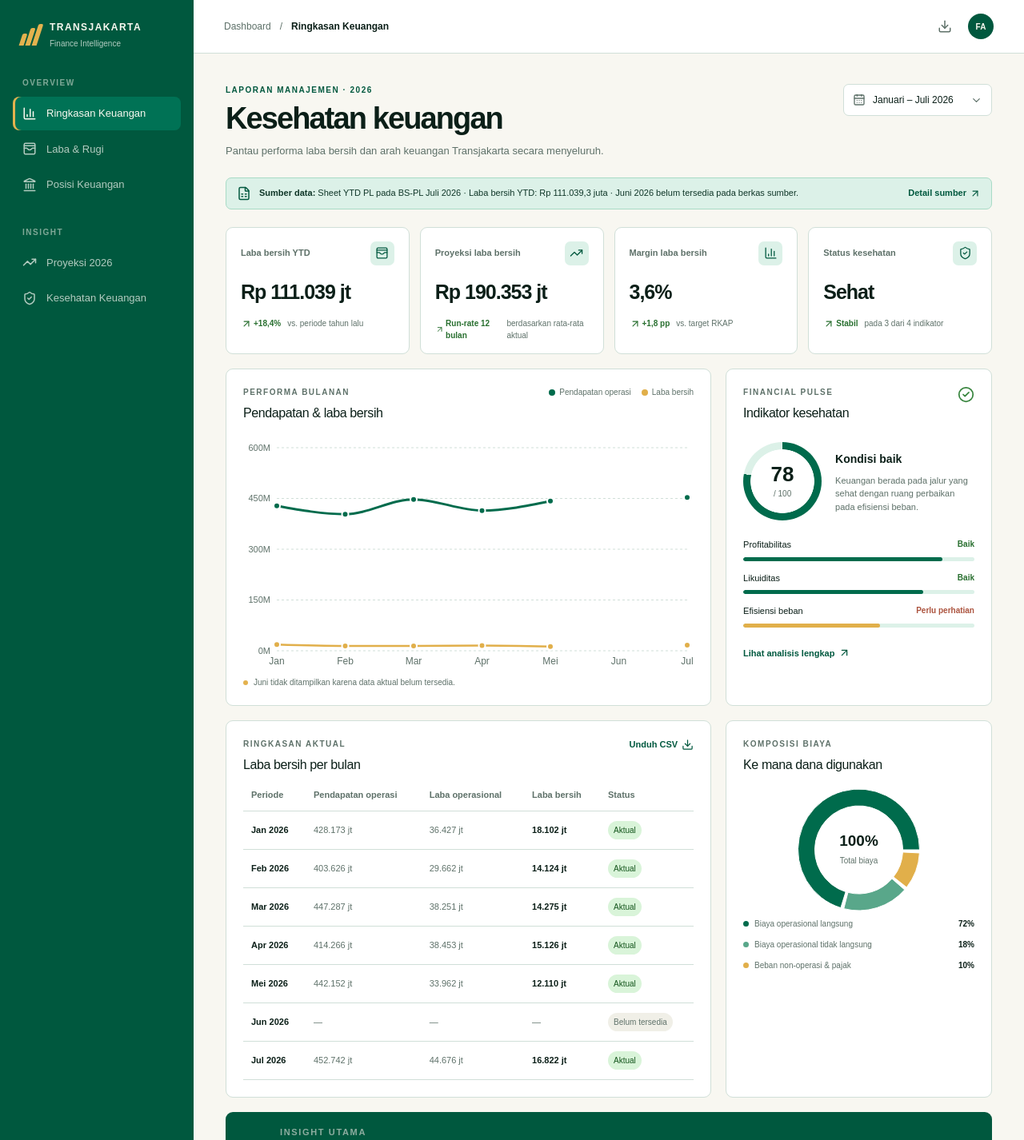
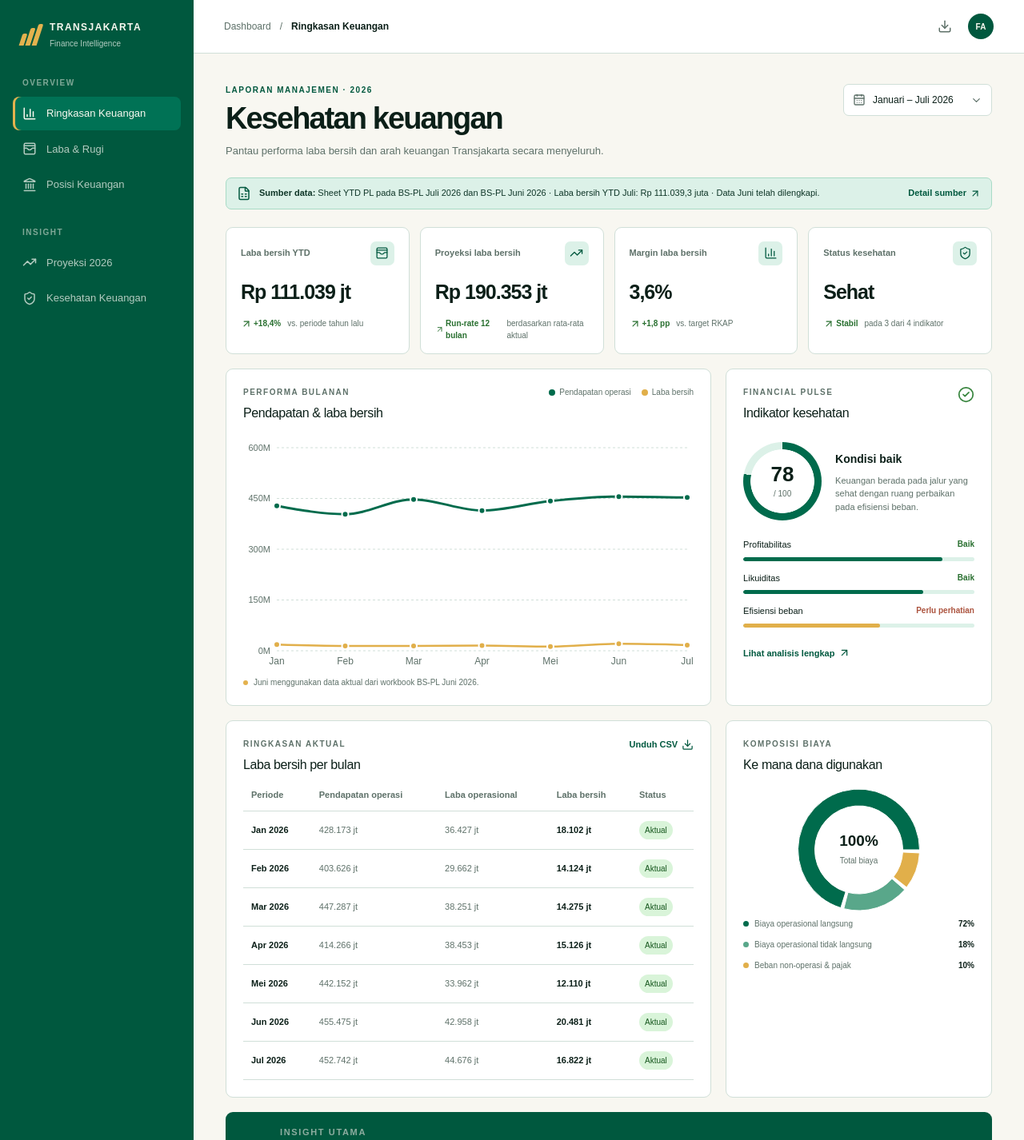
Before and after one commit to edgarn89-sudo/DashboardKeuanganTJ2026, a Next.js app: page / in a window 1280 px wide. Shown: the top 1426 px of the page at 80% size. Built offline with nearby package versions, Linux system fonts and the light colour scheme.

Commit message:
feat: update June financial data and source notes
Co-authored-by: edgarn89-sudo <285858276+edgarn89-sudo@users.noreply.github.com>

```diff
--- a/app/page.tsx
+++ b/app/page.tsx
@@ -40,7 +40,7 @@ const monthlyData = [
   { month: 'Mar', revenue: 447287, net: 14275, operating: 38251, source: 'Aktual' },
   { month: 'Apr', revenue: 414266, net: 15126, operating: 38453, source: 'Aktual' },
   { month: 'Mei', revenue: 442152, net: 12110, operating: 33962, source: 'Aktual' },
-  { month: 'Jun', revenue: null, net: null, operating: null, source: 'Belum tersedia' },
+  { month: 'Jun', revenue: 455475, net: 20481, operating: 42958, source: 'Aktual' },
   { month: 'Jul', revenue: 452742, net: 16822, operating: 44676, source: 'Aktual' },
 ]
 
@@ -104,11 +104,11 @@ export default function Page() {
         <header className="topbar"><button className="mobile-menu" onClick={() => setMenuOpen(true)} aria-label="Buka menu"><Menu size={20} /></button><div className="breadcrumb"><span>Dashboard</span><span>/</span><strong>Ringkasan Keuangan</strong></div><div className="top-actions"><button className="icon-button" aria-label="Unduh laporan"><Download size={18} /></button><div className="top-avatar">FA</div></div></header>
         <div className="content-wrap">
           <div className="page-heading"><div><p className="eyebrow">LAPORAN MANAJEMEN · 2026</p><h1>Kesehatan keuangan</h1><p className="subtitle">Pantau performa laba bersih dan arah keuangan Transjakarta secara menyeluruh.</p></div><div className="period-control"><CalendarDays size={16} /><select value={period} onChange={(event) => setPeriod(event.target.value)} aria-label="Pilih periode"><option>Januari – Juli 2026</option><option>Januari – Mei 2026</option><option>Juli 2026</option></select><ChevronDown size={15} /></div></div>
-          <div className="data-notice"><FileSpreadsheet size={18} /><span><strong>Sumber data:</strong> Sheet YTD PL pada BS-PL Juli 2026 · Laba bersih YTD: Rp 111.039,3 juta · Juni 2026 belum tersedia pada berkas sumber.</span><button>Detail sumber <ArrowUpRight size={14} /></button></div>
+          <div className="data-notice"><FileSpreadsheet size={18} /><span><strong>Sumber data:</strong> Sheet YTD PL pada BS-PL Juli 2026 dan BS-PL Juni 2026 · Laba bersih YTD Juli: Rp 111.039,3 juta · Data Juni telah dilengkapi.</span><button>Detail sumber <ArrowUpRight size={14} /></button></div>
 
           <div className="metric-grid"><MetricCard label="Laba bersih YTD" value={formatRp(totals.net)} change="+18,4%" note="vs. periode tahun lalu" icon={WalletCards} /><MetricCard label="Proyeksi laba bersih" value={formatRp(projection)} change="Run-rate 12 bulan" note="berdasarkan rata-rata aktual" icon={TrendingUp} /><MetricCard label="Margin laba bersih" value={`${margin.toFixed(1).replace('.', ',')}%`} change="+1,8 pp" note="vs. target RKAP" icon={BarChart3} /><MetricCard label="Status kesehatan" value="Sehat" change="Stabil" note="pada 3 dari 4 indikator" icon={ShieldCheck} /></div>
 
-          <div className="main-grid"><section className="panel trend-panel"><div className="panel-heading"><div><p className="panel-kicker">PERFORMA BULANAN</p><h2>Pendapatan & laba bersih</h2></div><div className="legend"><span><i className="legend-revenue" /> Pendapatan operasi</span><span><i className="legend-net" /> Laba bersih</span></div></div><div className="chart-wrap"><ResponsiveContainer width="100%" height={300}><LineChart data={monthlyData} margin={{ top: 14, right: 8, left: -18, bottom: 2 }}><CartesianGrid vertical={false} stroke="var(--border)" strokeDasharray="3 3" /><XAxis dataKey="month" axisLine={false} tickLine={false} tick={{ fill: 'var(--muted-foreground)', fontSize: 12 }} /><YAxis axisLine={false} tickLine={false} tick={{ fill: 'var(--muted-foreground)', fontSize: 11 }} tickFormatter={(value) => `${value / 1000}M`} /><Tooltip content={<ChartTooltip />} /><Line connectNulls={false} type="monotone" dataKey="revenue" name="Pendapatan" stroke="var(--chart-1)" strokeWidth={3} dot={{ fill: 'var(--chart-1)', r: 4, strokeWidth: 2, stroke: 'var(--card)' }} /><Line connectNulls={false} type="monotone" dataKey="net" name="Laba bersih" stroke="var(--chart-3)" strokeWidth={2.5} dot={{ fill: 'var(--chart-3)', r: 4, strokeWidth: 2, stroke: 'var(--card)' }} /></LineChart></ResponsiveContainer></div><div className="chart-footnote"><span className="footnote-dot" /> Juni tidak ditampilkan karena data aktual belum tersedia.</div></section>
+          <div className="main-grid"><section className="panel trend-panel"><div className="panel-heading"><div><p className="panel-kicker">PERFORMA BULANAN</p><h2>Pendapatan & laba bersih</h2></div><div className="legend"><span><i className="legend-revenue" /> Pendapatan operasi</span><span><i className="legend-net" /> Laba bersih</span></div></div><div className="chart-wrap"><ResponsiveContainer width="100%" height={300}><LineChart data={monthlyData} margin={{ top: 14, right: 8, left: -18, bottom: 2 }}><CartesianGrid vertical={false} stroke="var(--border)" strokeDasharray="3 3" /><XAxis dataKey="month" axisLine={false} tickLine={false} tick={{ fill: 'var(--muted-foreground)', fontSize: 12 }} /><YAxis axisLine={false} tickLine={false} tick={{ fill: 'var(--muted-foreground)', fontSize: 11 }} tickFormatter={(value) => `${value / 1000}M`} /><Tooltip content={<ChartTooltip />} /><Line connectNulls={false} type="monotone" dataKey="revenue" name="Pendapatan" stroke="var(--chart-1)" strokeWidth={3} dot={{ fill: 'var(--chart-1)', r: 4, strokeWidth: 2, stroke: 'var(--card)' }} /><Line connectNulls={false} type="monotone" dataKey="net" name="Laba bersih" stroke="var(--chart-3)" strokeWidth={2.5} dot={{ fill: 'var(--chart-3)', r: 4, strokeWidth: 2, stroke: 'var(--card)' }} /></LineChart></ResponsiveContainer></div><div className="chart-footnote"><span className="footnote-dot" /> Juni menggunakan data aktual dari workbook BS-PL Juni 2026.</div></section>
             <section className="panel health-panel"><div className="panel-heading"><div><p className="panel-kicker">FINANCIAL PULSE</p><h2>Indikator kesehatan</h2></div><CircleCheck className="health-check" size={21} /></div><div className="health-score"><div className="score-ring"><strong>78</strong><span>/ 100</span></div><div><strong className="score-title">Kondisi baik</strong><p>Keuangan berada pada jalur yang sehat dengan ruang perbaikan pada efisiensi beban.</p></div></div><div className="health-list"><div><span>Profitabilitas</span><strong>Baik</strong><i className="bar"><em style={{ width: '86%' }} /></i></div><div><span>Likuiditas</span><strong>Baik</strong><i className="bar"><em style={{ width: '78%' }} /></i></div><div><span>Efisiensi beban</span><strong>Perlu perhatian</strong><i className="bar warning"><em style={{ width: '59%' }} /></i></div></div><button className="text-button">Lihat analisis lengkap <ArrowUpRight size={15} /></button></section></div>
 
           <div className="lower-grid"><section className="panel monthly-panel"><div className="panel-heading"><div><p className="panel-kicker">RINGKASAN AKTUAL</p><h2>Laba bersih per bulan</h2></div><button className="text-button">Unduh CSV <Download size={15} /></button></div><div className="table-wrap"><table><thead><tr><th>Periode</th><th>Pendapatan operasi</th><th>Laba operasional</th><th>Laba bersih</th><th>Status</th></tr></thead><tbody>{monthlyData.map((item) => <tr key={item.month}><td><strong>{item.month} 2026</strong></td><td>{item.revenue ? formatM(item.revenue) : '—'}</td><td>{item.operating ? formatM(item.operating) : '—'}</td><td className={item.net ? 'net-cell' : ''}>{item.net ? formatM(item.net) : '—'}</td><td><span className={item.net ? 'pill actual' : 'pill missing'}>{item.net ? 'Aktual' : 'Belum tersedia'}</span></td></tr>)}</tbody></table></div></section>
```
Also changed, not shown: 1 other file (tests, documents, lock files or other folders).
